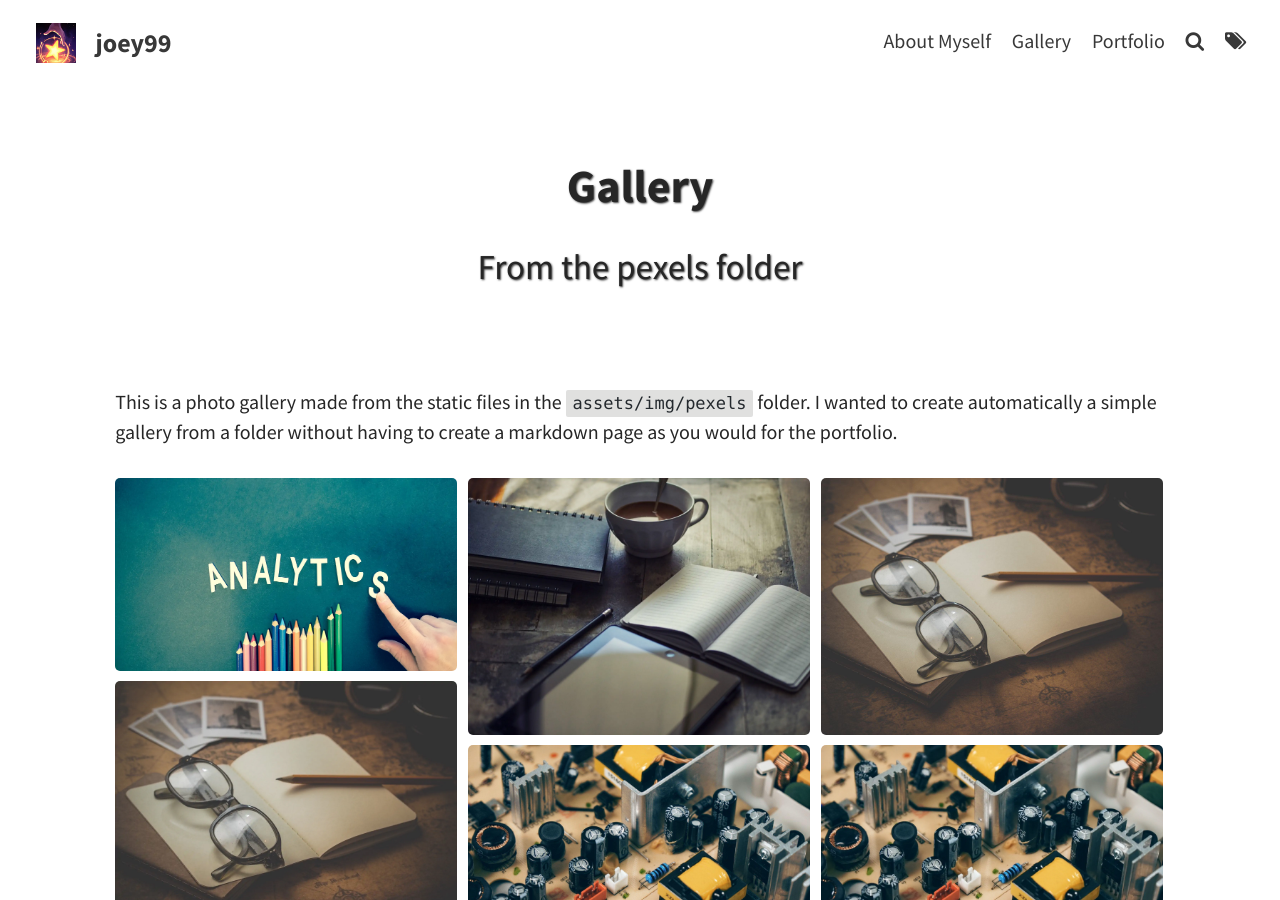
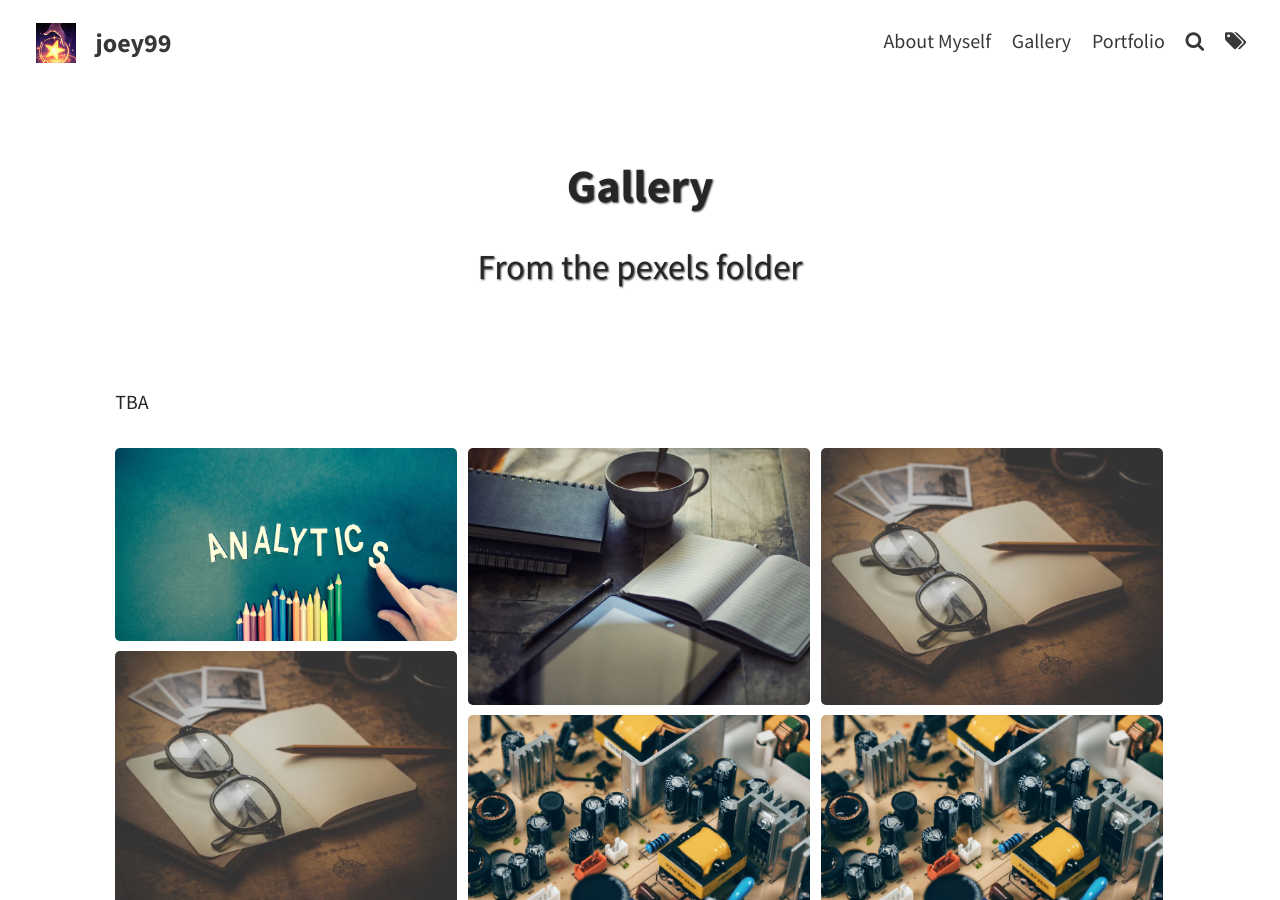
Before and after one commit to joyhyun99/joyhyun99.github.io, a Jekyll site: the page built from pages/gallery.md, in a window 1280 px wide and 900 px high. Built offline with Jekyll 4.4.1, drawn with Linux system fonts in a browser that asks for light colours.

Commit message:
Update gallery.md

```diff
--- a/pages/gallery.md
+++ b/pages/gallery.md
@@ -7,8 +7,7 @@ gallery_path: "assets/img/pexels"
 tags: [Gallery, Photo]
 ---
 
-This is a photo gallery made from the static files in the `assets/img/pexels` folder.
-I wanted to create automatically a simple gallery from a folder without having to create a markdown page as you would for the portfolio.
+TBA
 
 
 {% include gallery.html gallery_path=page.gallery_path %}
```
